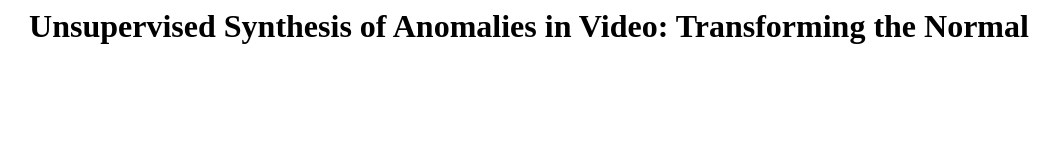
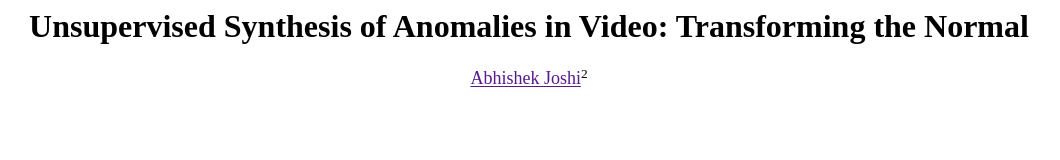
Before and after one commit to DelTA-Lab-IITK/VideoAnomalySynthesis, a plain HTML site: page index.html in a window 1280 px wide. Shown: the whole page, without its empty margins (111-1171 px from the left). Drawn offline with Linux system fonts and the light colour scheme.

Commit message:
Update index.html

```diff
--- a/index.html
+++ b/index.html
@@ -1 +1,2 @@
 <h1> <center> Unsupervised Synthesis of Anomalies in Video: Transforming the Normal</center> </h1>
+<center> <span style="font-size:18px"><a href="">Abhishek Joshi</a></span><sup>2</sup> </center>
```
